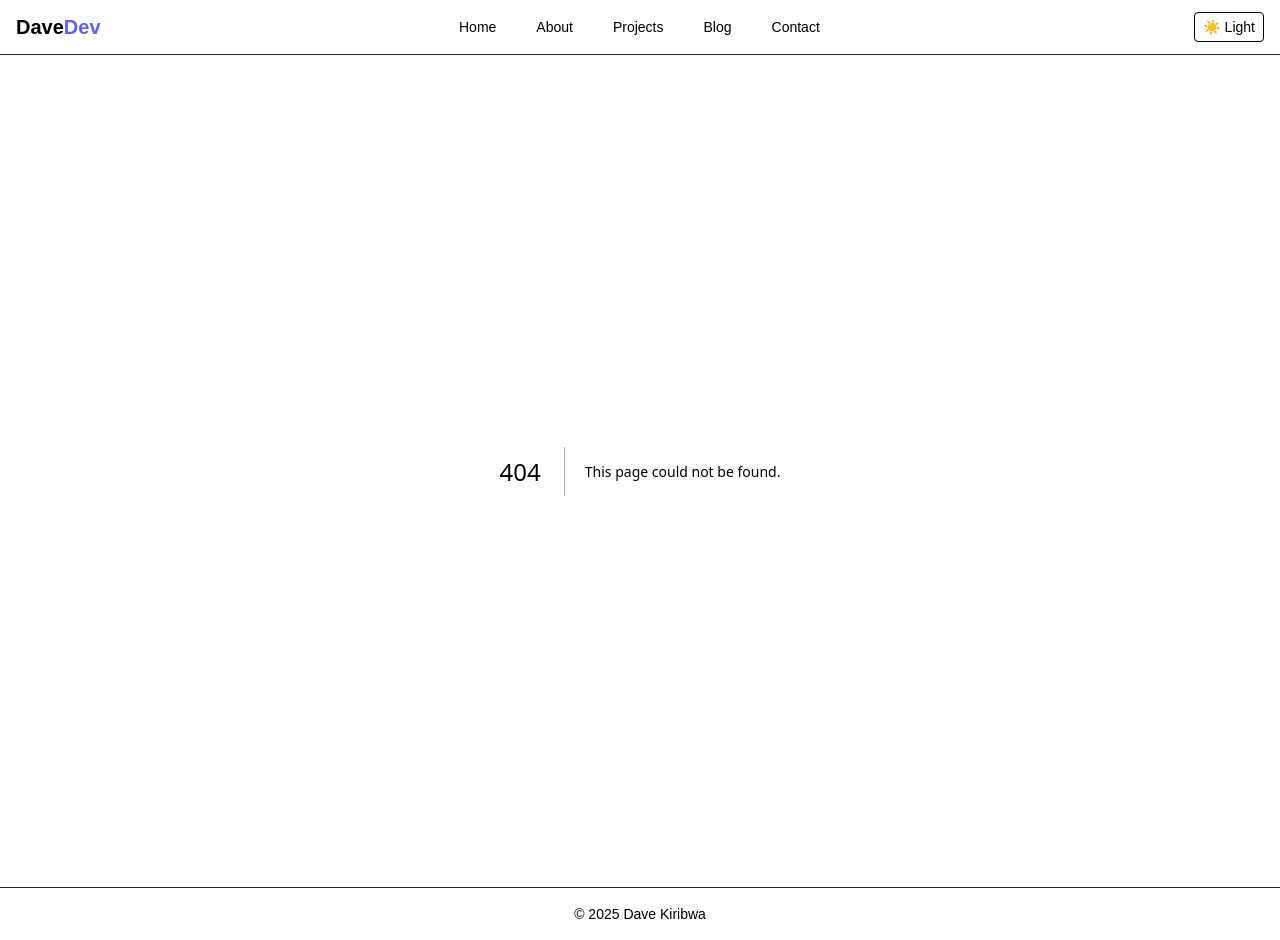
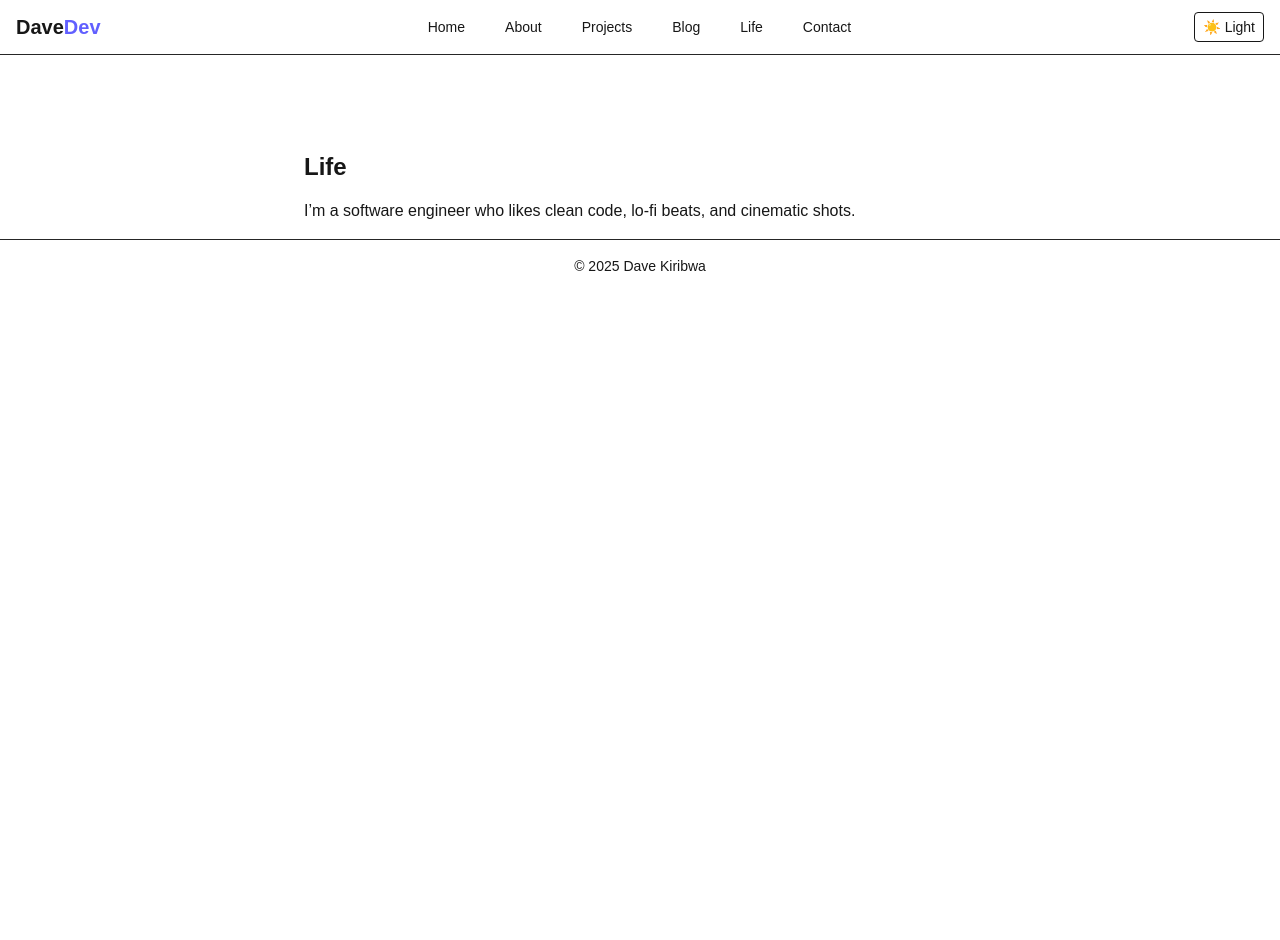
Before and after one commit to odaridavid/my-portfolio, a Next.js app: page /life in a window 1280 px wide. Before the commit this address had no page. After the commit the page ends 800 px from the top, so only its background shows below. Built offline with nearby package versions, Linux system fonts and the light colour scheme.

Commit message:
add life section

```diff
--- a/src/app/components/Navbar.tsx
+++ b/src/app/components/Navbar.tsx
@@ -10,6 +10,7 @@ const links = [
   { href: '/about', label: 'About' },
   { href: '/projects', label: 'Projects' },
   { href: '/blog', label: 'Blog' },
+  { href: '/life', label: 'Life' },
   { href: '/contact', label: 'Contact' },
 ];
 
--- /dev/null
+++ b/src/app/life/page.tsx
@@ -0,0 +1,8 @@
+export default function Life() {
+    return (
+      <section className="max-w-2xl mx-auto mt-20">
+        <h2 className="text-2xl font-bold mb-4">Life</h2>
+        <p>I’m a software engineer who likes clean code, lo-fi beats, and cinematic shots.</p>
+      </section>
+    );
+  }
```
